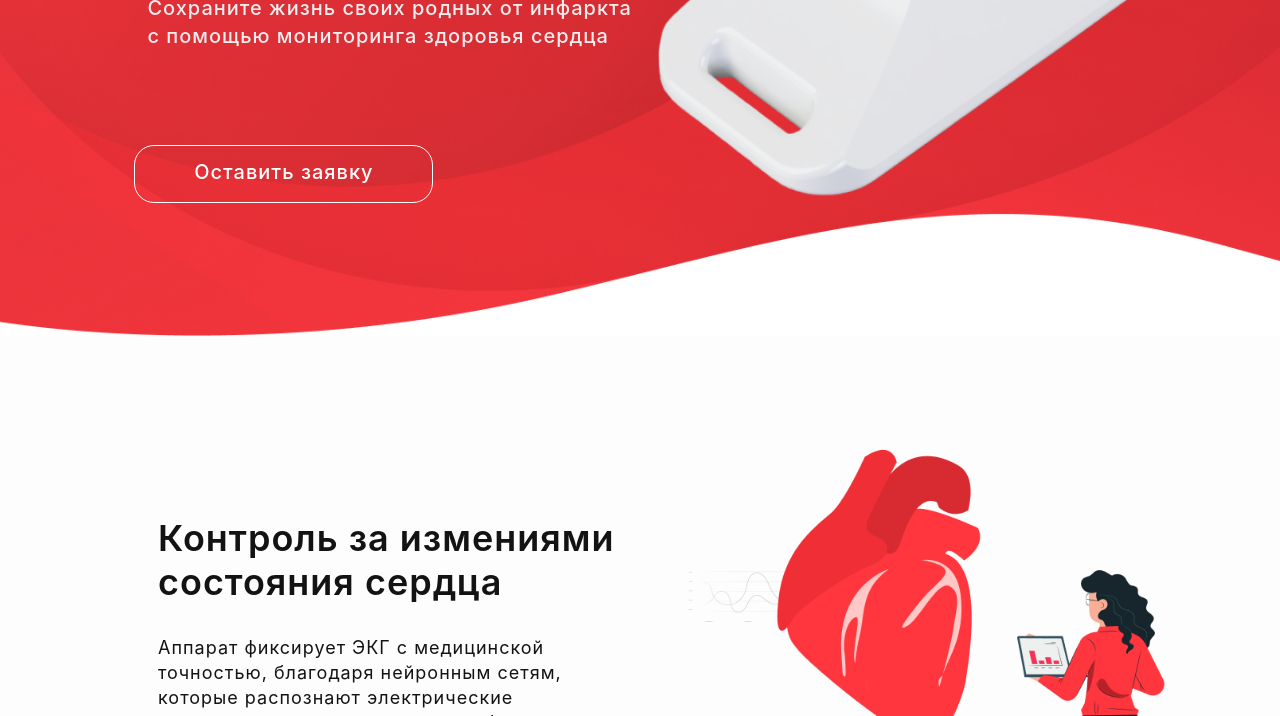
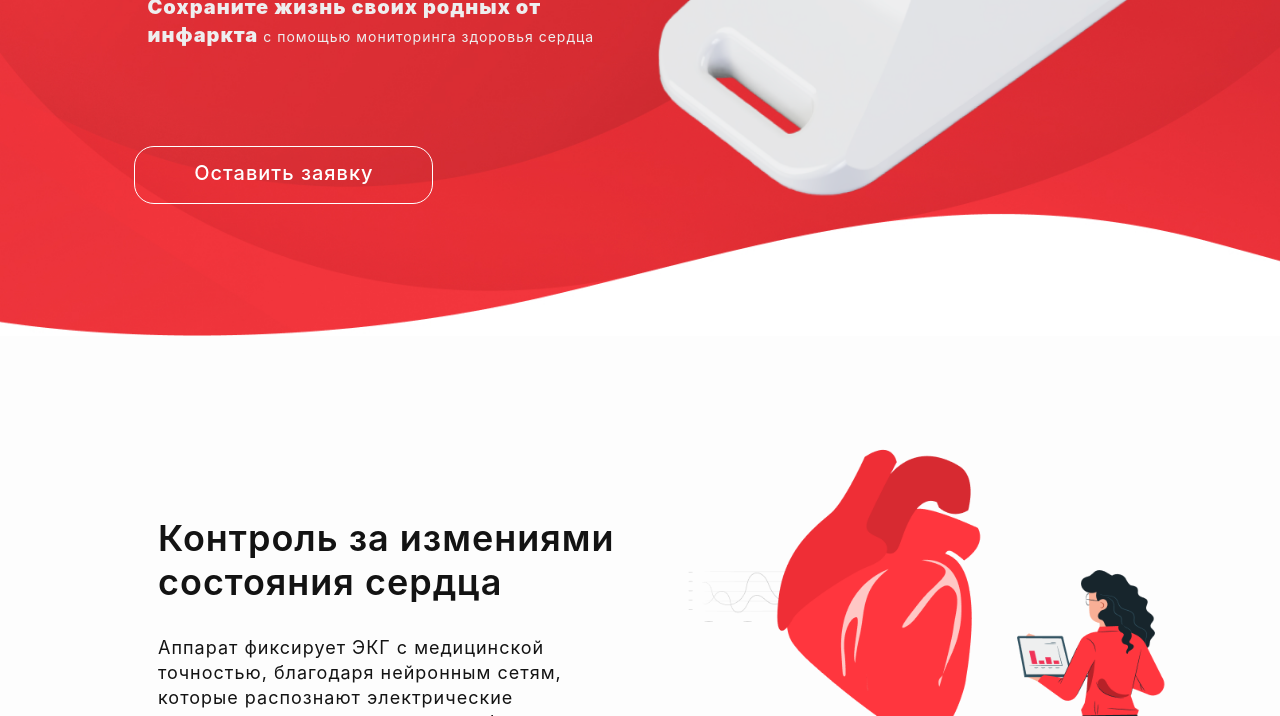
Before and after one commit to dem585/vi, a plain HTML site: page index.html in a window 1280 px wide. Shown: the part 384-1100 px from the top of the page. Drawn offline with nearby package versions, Linux system fonts and the light colour scheme; a web font is replaced by a local one.

Commit message:
Add files via upload

```diff
--- a/styles/style.css
+++ b/styles/style.css
@@ -15,6 +15,15 @@ ul{
 	right: -3px;
 }
 
+#product-comment p{
+	font-weight: 900;
+	font-size: 20px;
+}
+
+#product-comment span{
+	font-weight: 400;
+	font-size: 14px;
+}
 
 /*меню*/
 .menu__btn{
```
